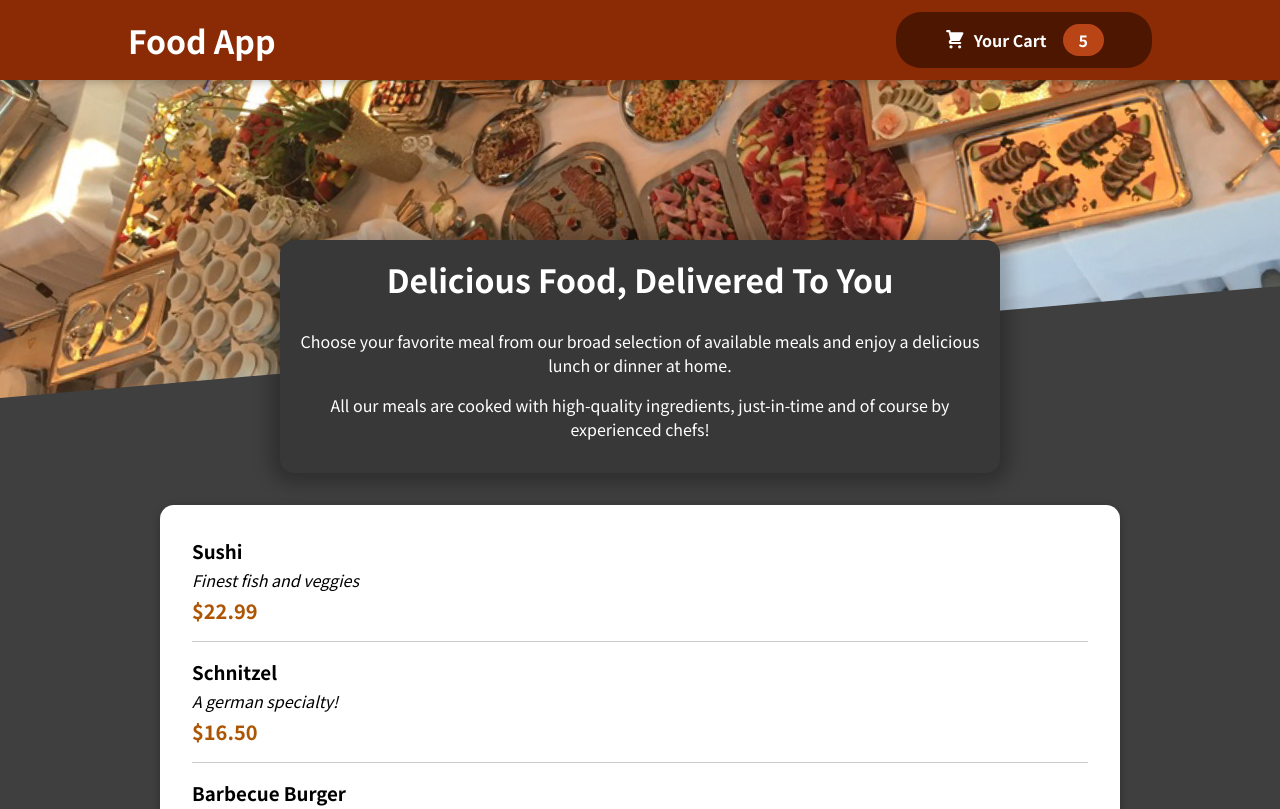
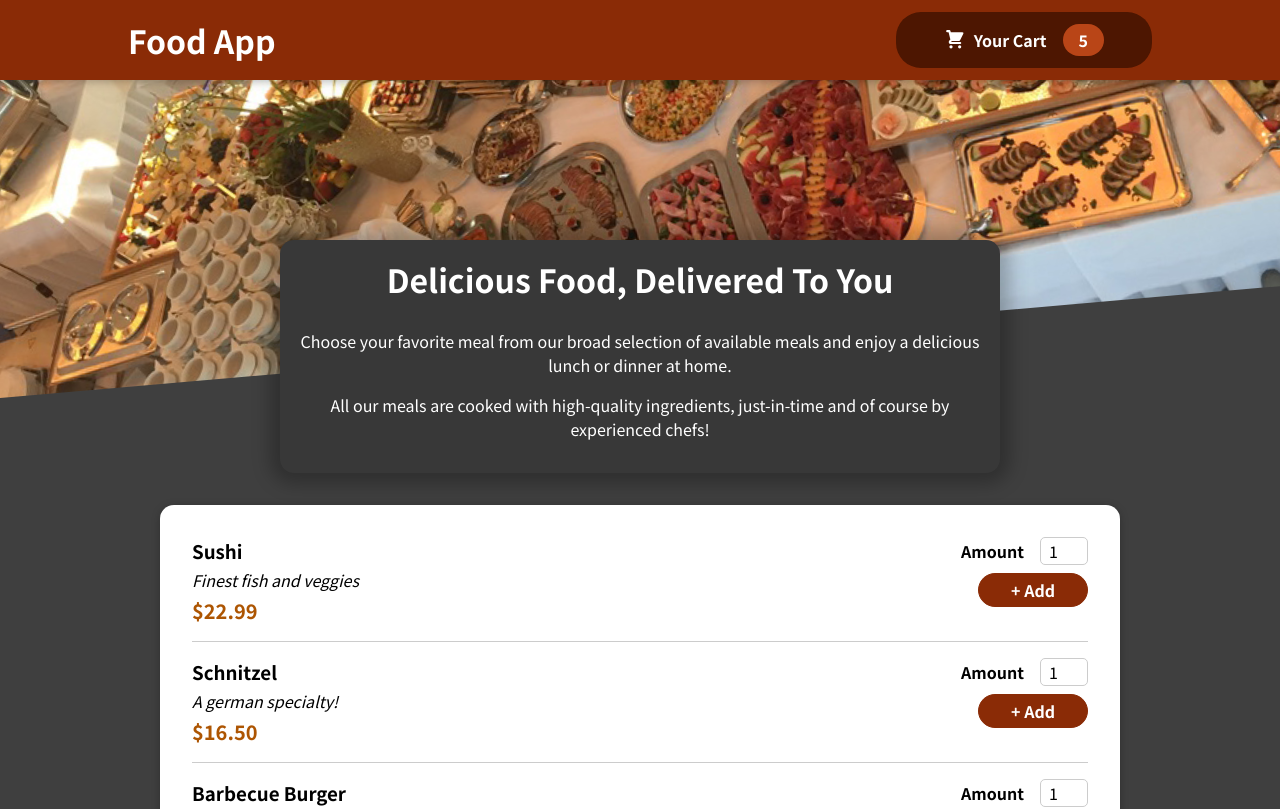
Before and after one commit to osigie/foodApp, a React (Create React App) app in the folder client/: page / in a window 1280 px wide. Shown: the top 809 px of the page. Built offline with nearby package versions, Linux system fonts and the light colour scheme.

Commit message:
added input component

```diff
--- a/client/src/components/Meals/MealItem/MealItem.tsx
+++ b/client/src/components/Meals/MealItem/MealItem.tsx
@@ -1,6 +1,7 @@
 
 import classes from "./MealItem.module.css"
 import React from 'react'
+import MealItemFrom from "./MealItemForm"
 
 type Props = {
     name:string,
@@ -17,7 +18,10 @@
           <div className = {classes.description}>{props.description}</div>
           <div className = {classes.price}>{price}</div>
       </div>
-      <div></div>
+      <div>
+
+          <MealItemFrom/>
+      </div>
     </li>
   );
 }
--- a/client/src/components/Meals/MealItem/MealItemForm.tsx
+++ b/client/src/components/Meals/MealItem/MealItemForm.tsx
@@ -1,16 +1,25 @@
-
-
-import React from 'react'
-
-type Props = {}
+import React from "react";
+import classes from "./MealItemForm.module.css";
+import Input from "../../UI/Input";
+type Props = {};
 
 const MealItemForm = (props: Props) => {
   return (
-<form>
-<input/>
-<button> </button>
-</form>
-  )
-}
+    <form className={classes.form}>
+      <Input
+        label="Amount"
+        input={{
+          id: "amount",
+          type: "number",
+          defaultValue: "1",
+          min: "1",
+          max: "5",
+          step: "1",
+        }}
+      />
+      <button> + Add</button>
+    </form>
+  );
+};
 
-export default MealItemForm
+export default MealItemForm;
--- /dev/null
+++ b/client/src/components/UI/Input.module.css
@@ -0,0 +1,20 @@
+
+
+.input {
+  display: flex;
+  align-items: center;
+  margin-bottom: 0.5rem;
+}
+
+.input label {
+  font-weight: bold;
+  margin-right: 1rem;
+}
+
+.input input {
+  width: 3rem;
+  border-radius: 5px;
+  border: 1px solid #ccc;
+  font: inherit;
+  padding-left: 0.5rem;
+}
--- /dev/null
+++ b/client/src/components/UI/Input.tsx
@@ -0,0 +1,18 @@
+import classes from "./Input.module.css";
+import React, { InputHTMLAttributes } from "react";
+
+type Props = {
+  label: string;
+  input: InputHTMLAttributes<HTMLInputElement>;
+};
+
+const Input = (props: Props) => {
+  return (
+    <div className={classes.input}>
+      <label htmlFor={props.input.id}> {props.label}</label>
+      <input {...props.input} />
+    </div>
+  );
+};
+
+export default Input;
```
Also changed, not shown: client/src/assets/salad.png (deleted).
